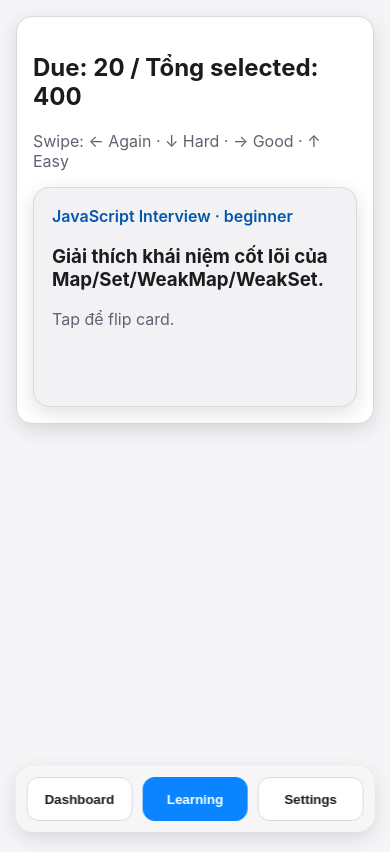
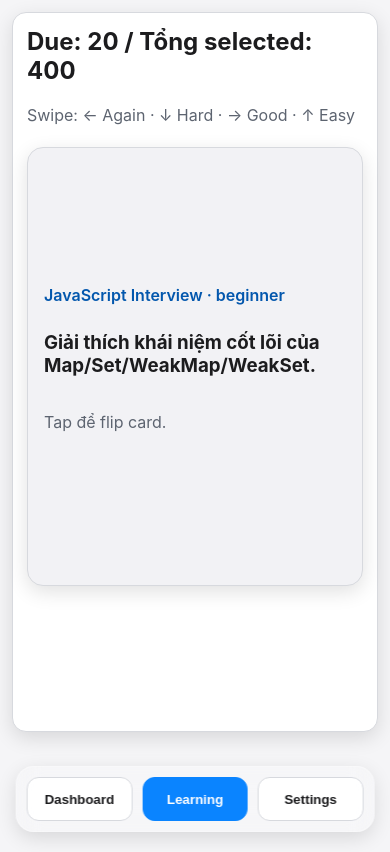
Before and after one commit to nhlinh123/js-ts-angular-learning-flashcard, a React (Vite) app: page / in a window 390 px wide. Built offline with nearby package versions, Linux system fonts and the light colour scheme.

Commit message:
Improve learning card layout height and responsiveness

```diff
--- a/src/App.tsx
+++ b/src/App.tsx
@@ -187,6 +187,7 @@ export default function App() {
             <p className="hint">Swipe: ← Again · ↓ Hard · → Good · ↑ Easy</p>
           </div>
 
+          <div className="learning-content">
             {!current ? (
               <p>Không có thẻ đến hạn. Hãy thêm topic hoặc ôn lại sau.</p>
             ) : (
@@ -214,6 +215,7 @@ export default function App() {
                 )}
               </article>
             )}
+          </div>
         </section>
       )}
 
--- a/src/styles.css
+++ b/src/styles.css
@@ -28,6 +28,7 @@ body {
   max-width: 780px;
   margin: 0 auto;
   padding: 16px 16px 112px;
+  min-height: 100dvh;
 }
 
 .panel {
@@ -37,6 +38,22 @@ body {
   padding: 16px;
   margin-bottom: 16px;
   box-shadow: var(--shadow-soft);
+}
+
+.learning-screen {
+  display: flex;
+  flex-direction: column;
+  min-height: calc(100dvh - 140px);
+}
+
+.learning-head h2 {
+  margin-top: 0;
+}
+
+.learning-content {
+  display: flex;
+  flex: 1;
+  margin-top: 6px;
 }
 
 .bank-list {
@@ -70,6 +87,15 @@ body {
   touch-action: none;
   cursor: pointer;
   box-shadow: var(--shadow-soft);
+}
+
+.flashcard-full {
+  width: 100%;
+  min-height: clamp(260px, 50dvh, 640px);
+  height: 100%;
+  display: flex;
+  flex-direction: column;
+  justify-content: center;
 }
 
 .flashcard.flipped {
@@ -174,3 +200,23 @@ button {
     color: #79bbff;
   }
 }
+
+@media (max-width: 640px) {
+  .app {
+    padding: 12px 12px 104px;
+  }
+
+  .panel {
+    padding: 14px;
+    border-radius: 14px;
+  }
+
+  .learning-screen {
+    min-height: calc(100dvh - 124px);
+  }
+
+  .flashcard-full {
+    min-height: clamp(240px, 52dvh, 560px);
+    padding: 16px;
+  }
+}
```
Lines whose indentation alone changed are shown as unchanged.
